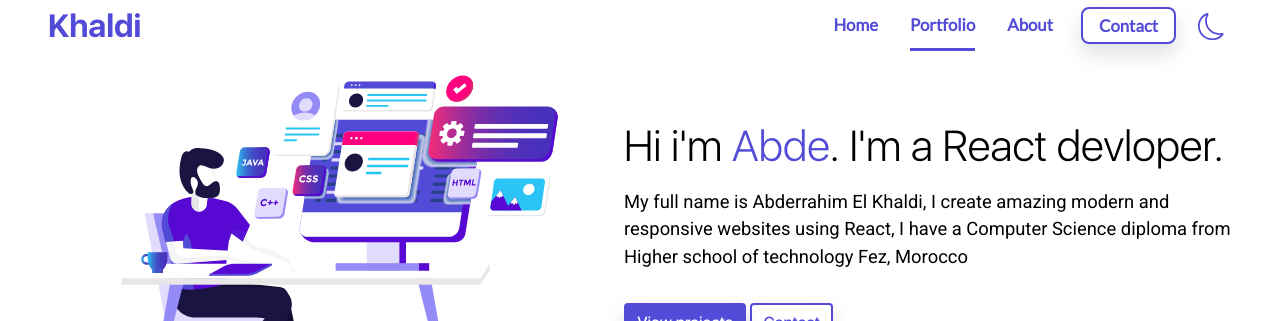
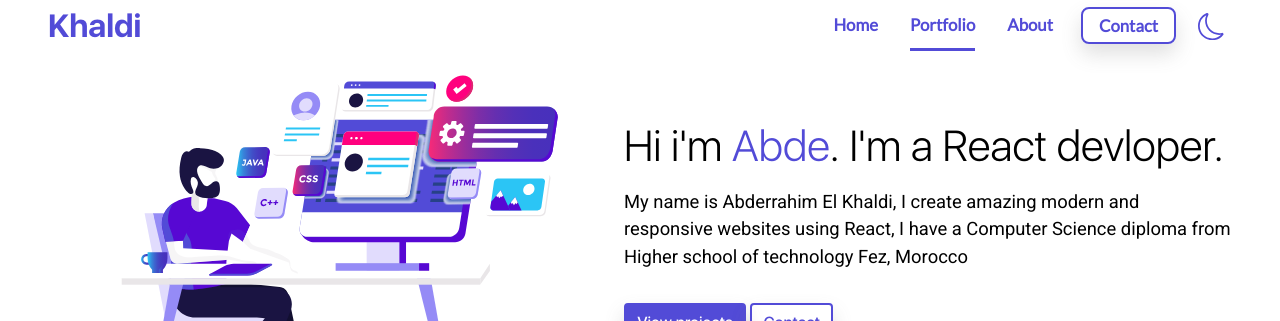
Before and after one commit to devkhaldi/portfolio, a React (Create React App) app: page /portfolio in a window 1280 px wide. Shown: the top 321 px of the page. Built offline with nearby package versions, Linux system fonts and the light colour scheme.

Commit message:
fix about me

```diff
--- a/src/components/Footer.js
+++ b/src/components/Footer.js
@@ -13,7 +13,7 @@ const Footer = () => {
             <img src={myPhoto} alt='myphoto' />
           </div>
           <div className='about-content'>
-            My full name is Abderrahim El Khaldi, I create amazing modern and
+            My name is Abderrahim El Khaldi, I create amazing modern and
             responsive websites using React, I have an CS diploma from EST Fez
             Morocco. My mission is to translate modern, simple or complicated
             designs into pixel perfect websites or applications that run
--- a/src/home/Hero.js
+++ b/src/home/Hero.js
@@ -19,7 +19,7 @@ const Hero = () => {
             Hi i'm <span>Abde</span>. I'm a React devloper.
           </h1>
           <p>
-            My full name is Abderrahim El Khaldi, I create amazing modern and
+            My name is Abderrahim El Khaldi, I create amazing modern and
             responsive websites using React, I have a Computer Science diploma
             from Higher school of technology Fez, Morocco
           </p>
--- a/src/portfolio/Hero.js
+++ b/src/portfolio/Hero.js
@@ -15,7 +15,7 @@ const Hero = () => {
             Hi i'm <span>Abde</span>. I'm a React devloper.
           </h1>
           <p>
-            My full name is Abderrahim El Khaldi, I create amazing modern and
+            My name is Abderrahim El Khaldi, I create amazing modern and
             responsive websites using React, I have a Computer Science diploma
             from Higher school of technology Fez, Morocco
           </p>
```
